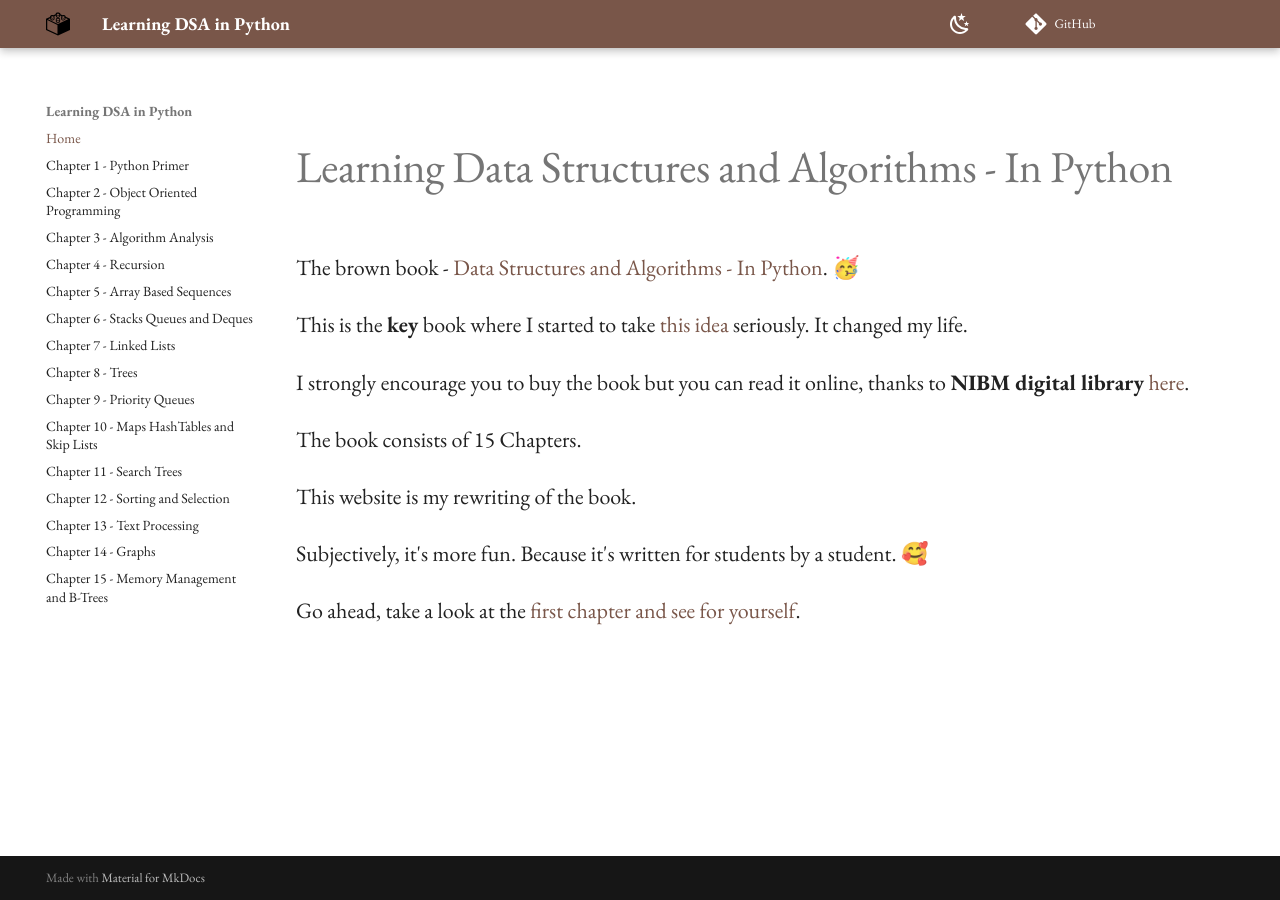
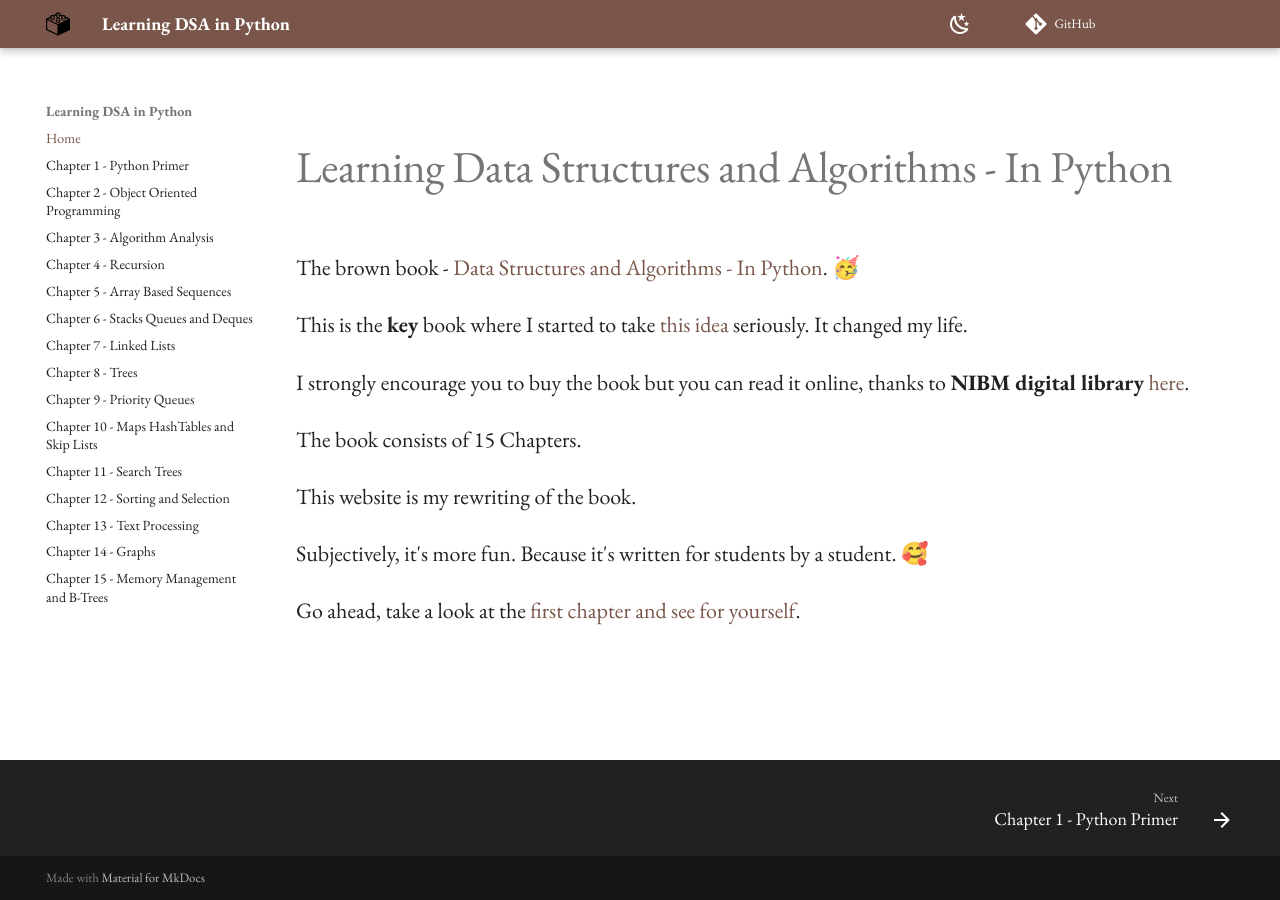
Before and after one commit to kantarcise/learningdsainpython, an MkDocs documentation site: the page built from docs/index.md, in a window 1280 px wide. Built offline with MkDocs 1.6.1 and Material for MkDocs 9.7.7, drawn with Linux system fonts in a browser that asks for light colours; nearby versions of some CDN libraries; library files that are not in the unit come from our copies; comment, search, counter and statistics services are not loaded.

Commit message:
better navigation

```diff
--- a/mkdocs.yml
+++ b/mkdocs.yml
@@ -19,6 +19,8 @@
     - content.code.copy
     - toc.integrate
     - navigation.top
+    - navigation.path
+    - navigation.footer
 
   logo: assets/lego.svg
   favicon: assets/lego_favicon.png
```
